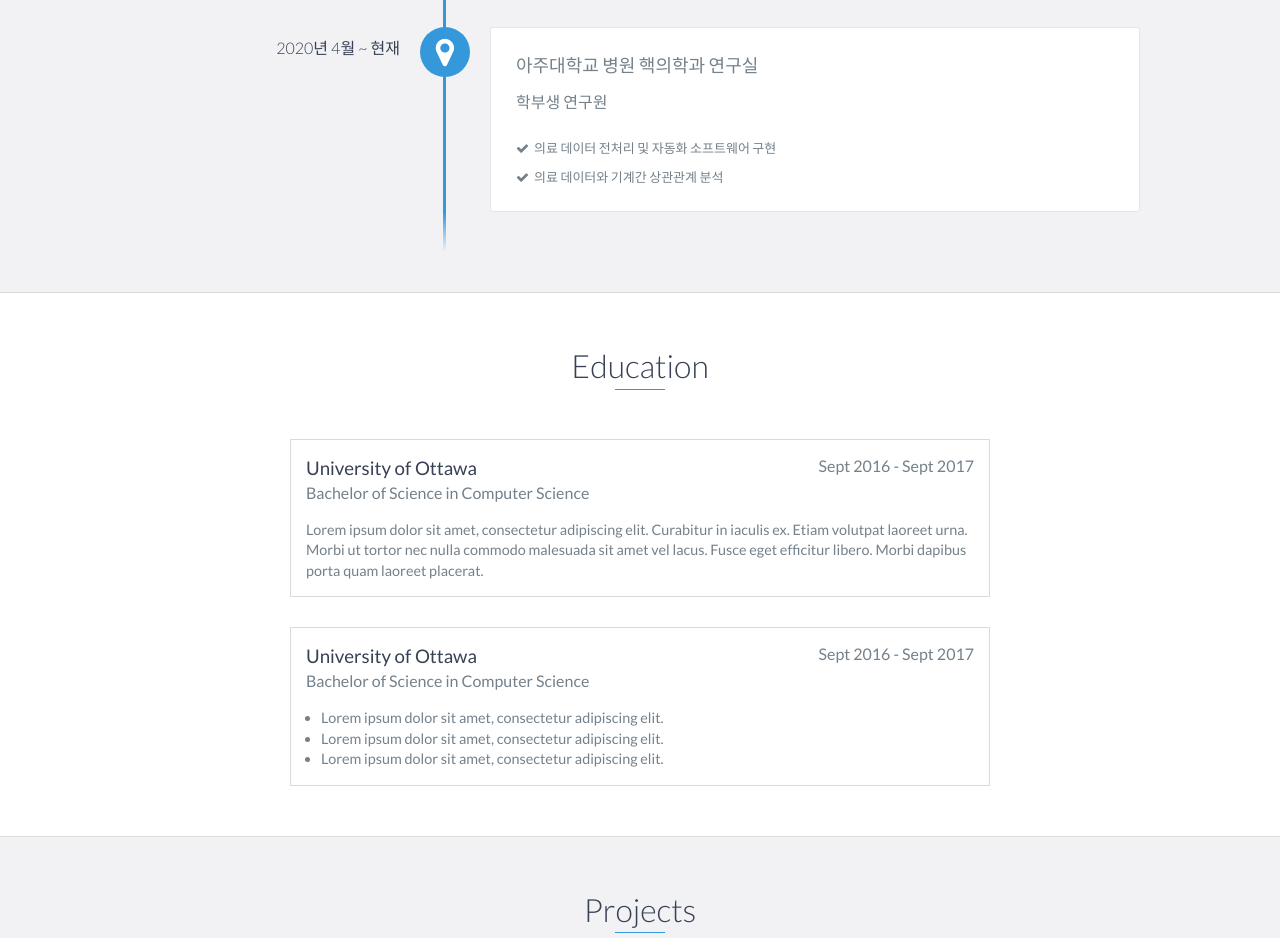
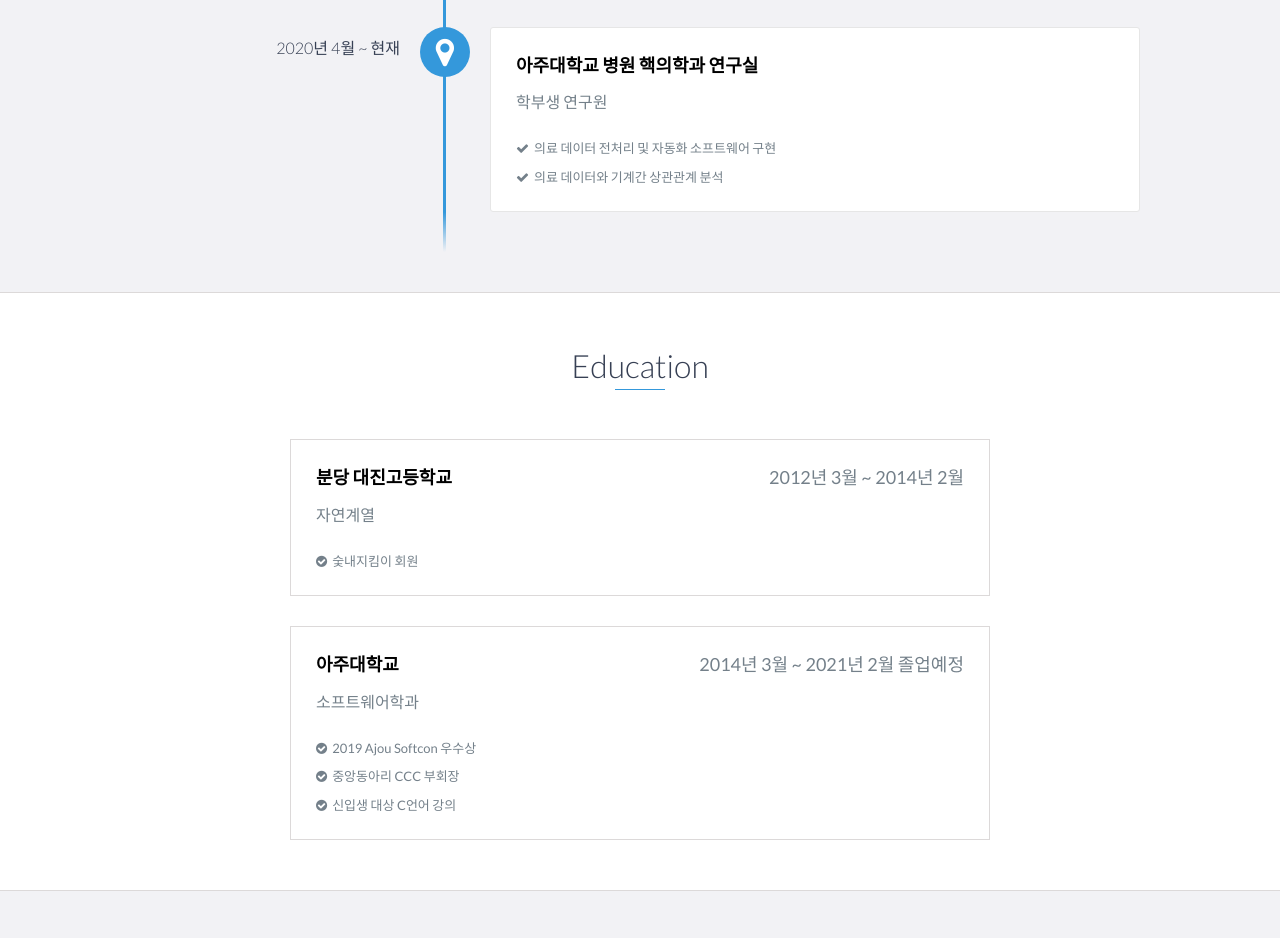
Before and after one commit to peterhyun1234/peterhyun1234.github.io, a website: page index.html in a window 1280 px wide. Shown: the part 1919-2857 px from the top of the page. Drawn offline with nearby package versions, Linux system fonts and the light colour scheme.

Commit message:
add education

```diff
--- a/index.html
+++ b/index.html
@@ -85,28 +85,28 @@
         <h2 class="heading">Experience</h2>
         <div id="experience-timeline">
             <div data-date="2018년 12월 ~ 2019년 6월">
-                <p style="font-size: large; margin: 10px 10px 13px 10px;">아주대학교 System Software Lab</p>
+                <p style="font-size: large; margin: 10px 10px 13px 10px; color: black; font-weight: bold;">아주대학교 System Software Lab</p>
                 <p style="font-size: medium; margin: 10px 10px 25px 10px;"> 학부생 연구원</p>
                 <p style="font-size: small; margin: 10px;"><i class="fa fa-check" style="margin-right: 5px;"></i>분산 블록 스토리지 에뮬레이터 개발</p>
                 <p style="font-size: small; margin: 10px;"><i class="fa fa-check" style="margin-right: 5px;"></i>Epoll과 Multi-thread를 활용한 속도 최적화 연구</p>
             </div>
 
             <div data-date="2019년 7월 ~ 2019년 9월">
-                <p style="font-size: large; margin: 10px 10px 13px 10px;">(주) 키즈소프트</p>
+                <p style="font-size: large; margin: 10px 10px 13px 10px; color: black; font-weight: bold;">(주) 키즈소프트</p>
                 <p style="font-size: medium; margin: 10px 10px 25px 10px;"> MFC 어플리케이션과 Arduino 개발</p>
                 <p style="font-size: small; margin: 10px;"><i class="fa fa-check" style="margin-right: 5px;"></i>Arduino를 활용한 “실시간 압력 측정기” 개발</p>
                 <p style="font-size: small; margin: 10px;"><i class="fa fa-check" style="margin-right: 5px;"></i>MFC를 활용한 제어 및 분석 어플리케이션 개발</p>
             </div>
 
             <div data-date="2019년 12월 ~ 2020년 2월">
-                <p style="font-size: large; margin: 10px 10px 13px 10px;">(주) 오픈케어랩</p>
+                <p style="font-size: large; margin: 10px 10px 13px 10px; color: black; font-weight: bold;">(주) 오픈케어랩</p>
                 <p style="font-size: medium; margin: 10px 10px 25px 10px;"> REST API Gateway Portal 개발</p>
                 <p style="font-size: small; margin: 10px;"><i class="fa fa-check" style="margin-right: 5px;"></i>기존 API Gateway 분석 및 적용</p>
                 <p style="font-size: small; margin: 10px;"><i class="fa fa-check" style="margin-right: 5px;"></i>자동차 IoT 환경에서 사용되는 API Potal Web 구현</p>
             </div>
 
             <div data-date="2020년 4월 ~ 현재">
-                <p style="font-size: large; margin: 10px 10px 13px 10px;">아주대학교 병원 핵의학과 연구실</p>
+                <p style="font-size: large; margin: 10px 10px 13px 10px; color: black; font-weight: bold;">아주대학교 병원 핵의학과 연구실</p>
                 <p style="font-size: medium; margin: 10px 10px 25px 10px;"> 학부생 연구원</p>
                 <p style="font-size: small; margin: 10px;"><i class="fa fa-check" style="margin-right: 5px;"></i>의료 데이터 전처리 및 자동화 소프트웨어 구현</p>
                 <p style="font-size: small; margin: 10px;"><i class="fa fa-check" style="margin-right: 5px;"></i>의료 데이터와 기계간 상관관계 분석</p>
@@ -119,30 +119,20 @@
     <div id="education">
         <h2 class="heading">Education</h2>
         <div class="education-block">
-            <h3>University of Ottawa</h3>
-            <span class="education-date">Sept 2016 - Sept 2017</span>
-            <h4>Bachelor of Science in Computer Science</h4>
-            <p>
-                Lorem ipsum dolor sit amet, consectetur adipiscing elit. Curabitur in iaculis ex. Etiam volutpat laoreet urna. Morbi ut tortor nec nulla commodo malesuada sit amet vel lacus. Fusce eget efficitur libero. Morbi dapibus porta quam laoreet placerat.
-            </p>
+            <span class="education-date" style="font-size: large; margin: 10px 10px 13px 10px;">2012년 3월 ~ 2014년 2월</span>
+            <p style="font-size: large; margin: 10px 10px 13px 10px; color: black; font-weight: bold;">분당 대진고등학교</p>
+            <p style="font-size: medium; margin: 10px 10px 25px 10px;">자연계열</p>
+            <p style="font-size: small; margin: 10px;"><i class="fa fa-check-circle" style="margin-right: 5px;"></i>숯내지킴이 회원</p>
         </div>
         <!-- End .education-block -->
 
         <div class="education-block">
-            <h3>University of Ottawa</h3>
-            <span class="education-date">Sept 2016 - Sept 2017</span>
-            <h4>Bachelor of Science in Computer Science</h4>
-            <ul>
-                <li>
-                    Lorem ipsum dolor sit amet, consectetur adipiscing elit.
-                </li>
-                <li>
-                    Lorem ipsum dolor sit amet, consectetur adipiscing elit.
-                </li>
-                <li>
-                    Lorem ipsum dolor sit amet, consectetur adipiscing elit.
-                </li>
-            </ul>
+            <span class="education-date" style="font-size: large; margin: 10px 10px 13px 10px;">2014년 3월 ~ 2021년 2월 졸업예정</span>
+            <p style="font-size: large; margin: 10px 10px 13px 10px; color: black; font-weight: bold;">아주대학교</p>
+            <p style="font-size: medium; margin: 10px 10px 25px 10px;">소프트웨어학과</p>
+            <p style="font-size: small; margin: 10px;"><i class="fa fa-check-circle" style="margin-right: 5px;"></i>2019 Ajou Softcon 우수상</p>
+            <p style="font-size: small; margin: 10px;"><i class="fa fa-check-circle" style="margin-right: 5px;"></i>중앙동아리 CCC 부회장</p>
+            <p style="font-size: small; margin: 10px;"><i class="fa fa-check-circle" style="margin-right: 5px;"></i>신입생 대상 C언어 강의</p>
         </div>
         <!-- End .education-block -->
     </div>
```
